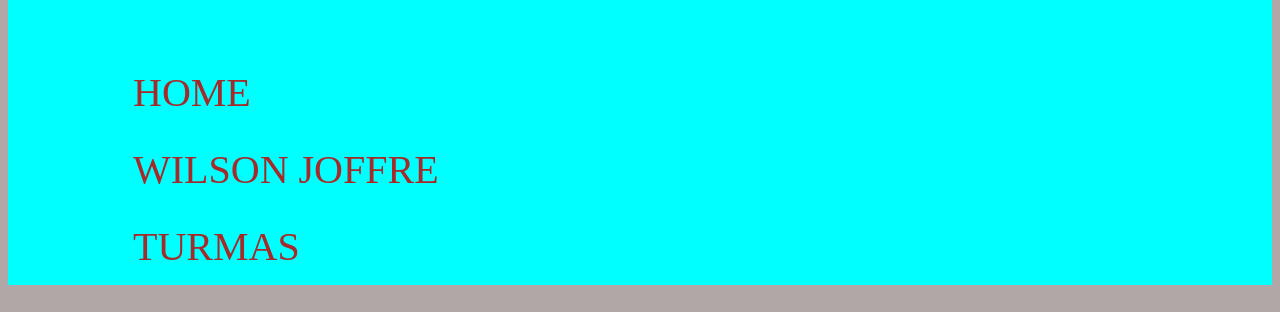
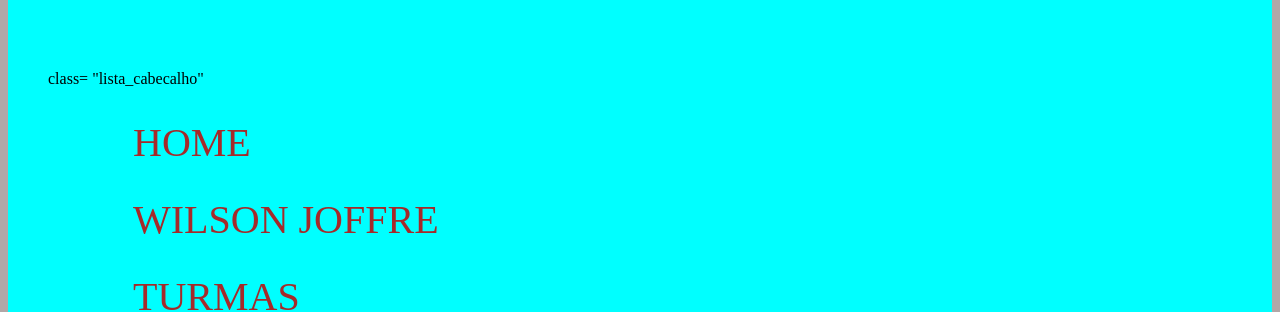
Before and after one commit to rafadeitos/3trimestre, a plain HTML site: page index.html in a window 1280 px wide. Shown: the part 164-476 px from the top of the page. Drawn offline with Linux system fonts and the light colour scheme.

Commit message:
lista_cabecalho

```diff
--- a/index.html
+++ b/index.html
@@ -9,6 +9,7 @@
 <body>
     <header class="cabecalho">
         <img class="logo_dcabecalho" src="img_html.avif" alt="">
+        <ul>class= "lista_cabecalho"</ul>
     <li class="item_lista_cabecalho">Home</li>
         <li class="item_lista_cabecalho">wilson joffre</li>
         <li class="item_lista_cabecalho">turmas</li>
```
